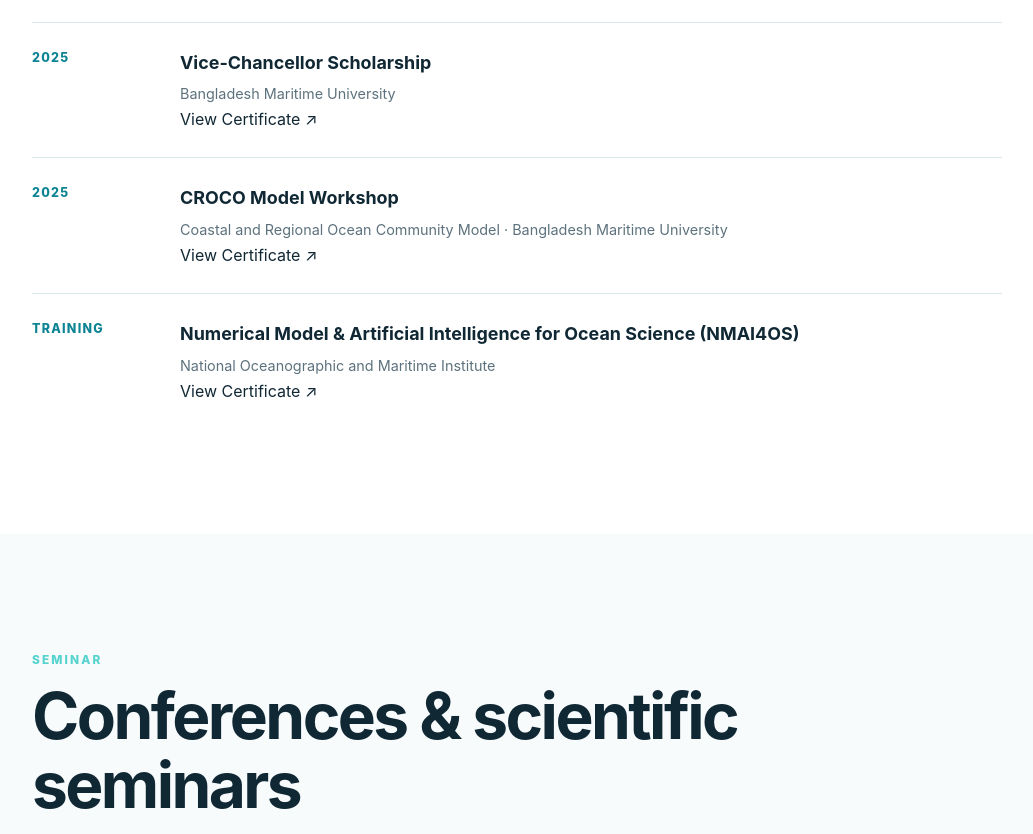
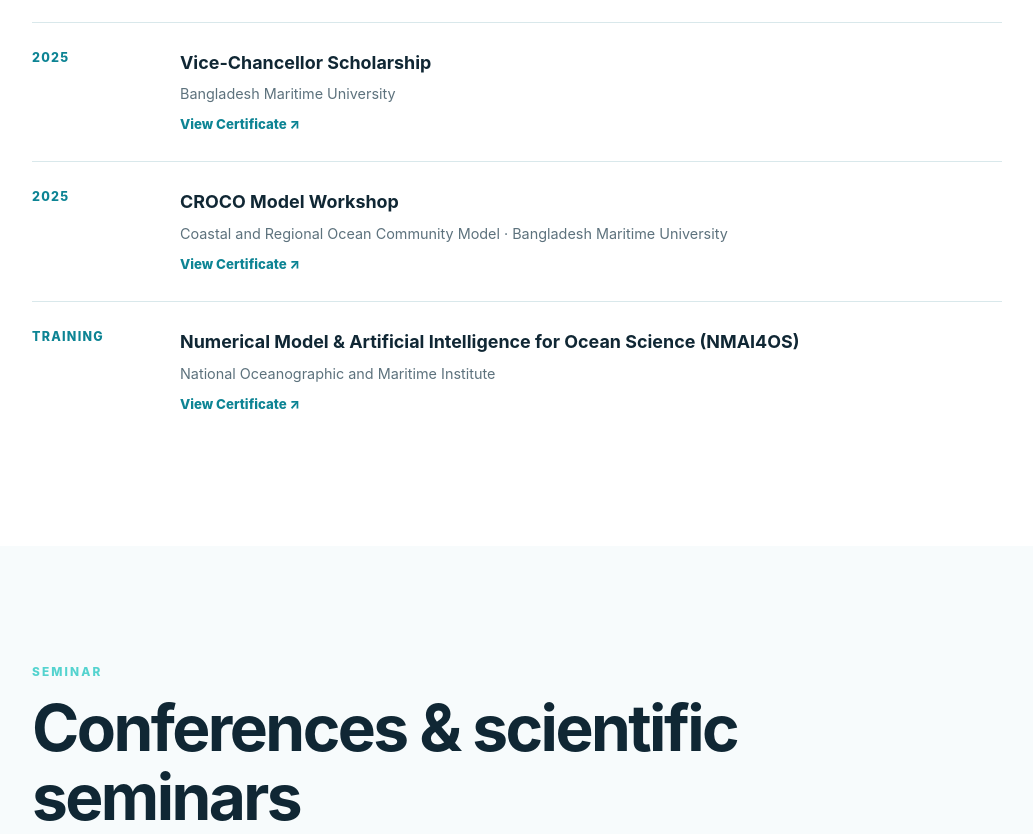
Before and after one commit to nawshinalam25/PF.BD, a plain HTML site: page index.html in a window 1280 px wide. Shown: the part 4700-5534 px from the top of the page, without its empty margins (28-1061 px from the left). Drawn offline with Linux system fonts and the light colour scheme.

Commit message:
Add files via upload

```diff
--- a/style.css
+++ b/style.css
@@ -57,7 +57,7 @@
 
 .skills-grid{display:grid;grid-template-columns:repeat(3,1fr);gap:16px}.skill-card{background:white;border:1px solid var(--line);border-radius:18px;padding:25px}.skill-icon{width:46px;height:46px;display:grid;place-items:center;border-radius:14px;background:var(--ice);color:var(--teal);font-size:1.35rem;margin-bottom:20px}.skill-card h3{font-size:1.05rem;margin:0 0 8px}.skill-card p{font-size:.88rem;color:var(--muted);margin:0}
 
-.timeline{margin-top:44px;max-width:970px}.timeline-item{display:grid;grid-template-columns:120px 1fr;gap:28px;padding:25px 0;border-top:1px solid var(--line)}.timeline-year{font-size:.78rem;font-weight:850;color:var(--teal);text-transform:uppercase;letter-spacing:.1em}.timeline-item h3{margin:0 0 5px;font-size:1.12rem}.timeline-item p{margin:0;color:var(--muted);font-size:.9rem}
+.timeline{margin-top:44px;max-width:970px}.timeline-item{display:grid;grid-template-columns:120px 1fr;gap:28px;padding:25px 0;border-top:1px solid var(--line)}.timeline-year{font-size:.78rem;font-weight:850;color:var(--teal);text-transform:uppercase;letter-spacing:.1em}.timeline-item h3{margin:0 0 5px;font-size:1.12rem}.timeline-item p{margin:0;color:var(--muted);font-size:.9rem}.cert-link{display:inline-block;margin-top:8px;color:var(--teal);font-weight:800;font-size:.83rem}.cert-link:hover{text-decoration:underline}
 
 .gallery-grid{display:grid;grid-template-columns:repeat(4,1fr);grid-auto-rows:260px;gap:13px}.gallery-item{position:relative;border:0;padding:0;overflow:hidden;border-radius:16px;cursor:zoom-in;background:#dbecee}.gallery-item img{width:100%;height:100%;object-fit:cover;transition:.5s}.gallery-item:hover img{transform:scale(1.055)}.gallery-item span{position:absolute;left:0;right:0;bottom:0;color:white;text-align:left;padding:35px 15px 13px;background:linear-gradient(transparent,rgba(3,23,34,.82));font-size:.78rem;font-weight:750}.gallery-wide{grid-column:span 2}
 
```
Also changed, not shown: 5 other files.
